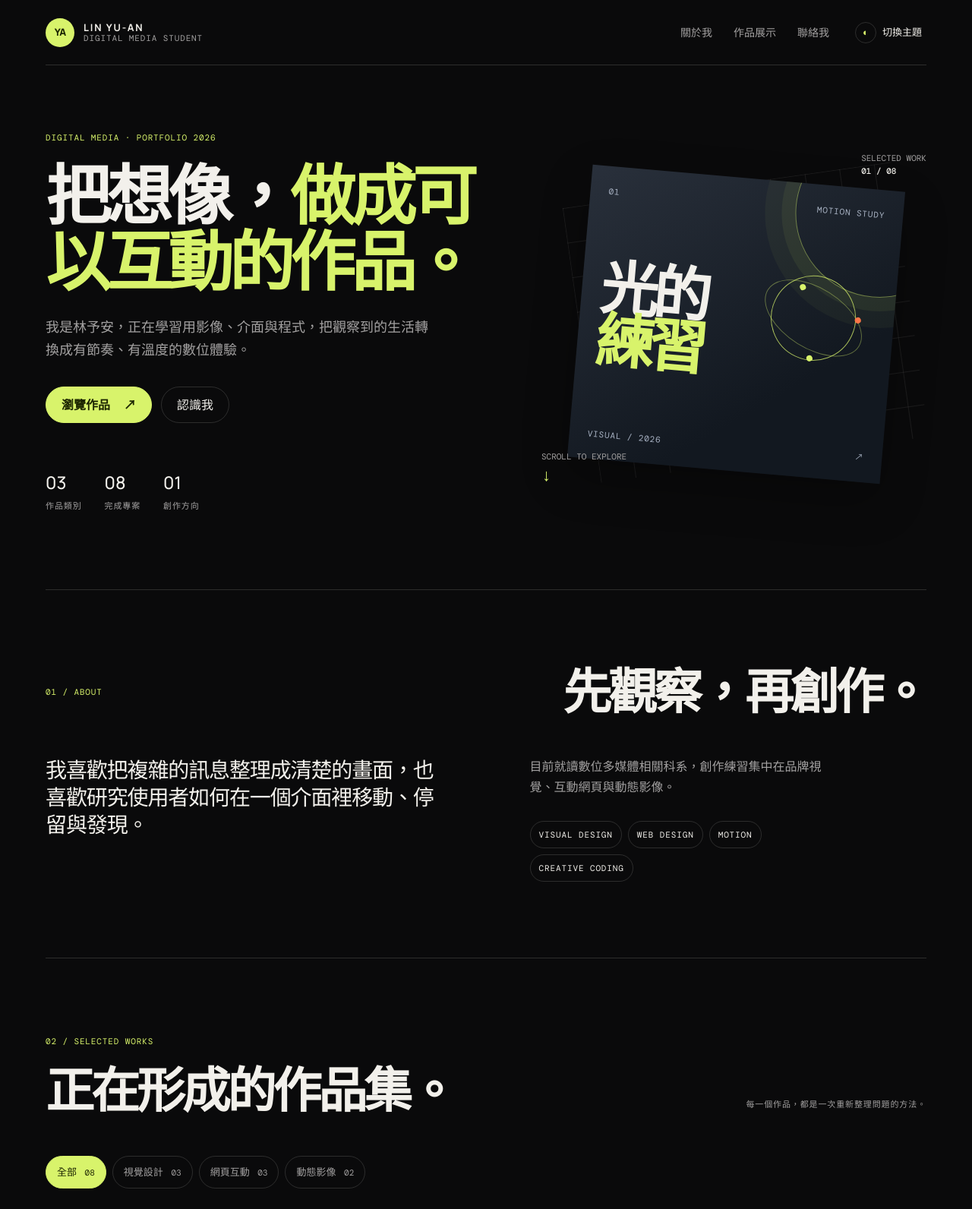
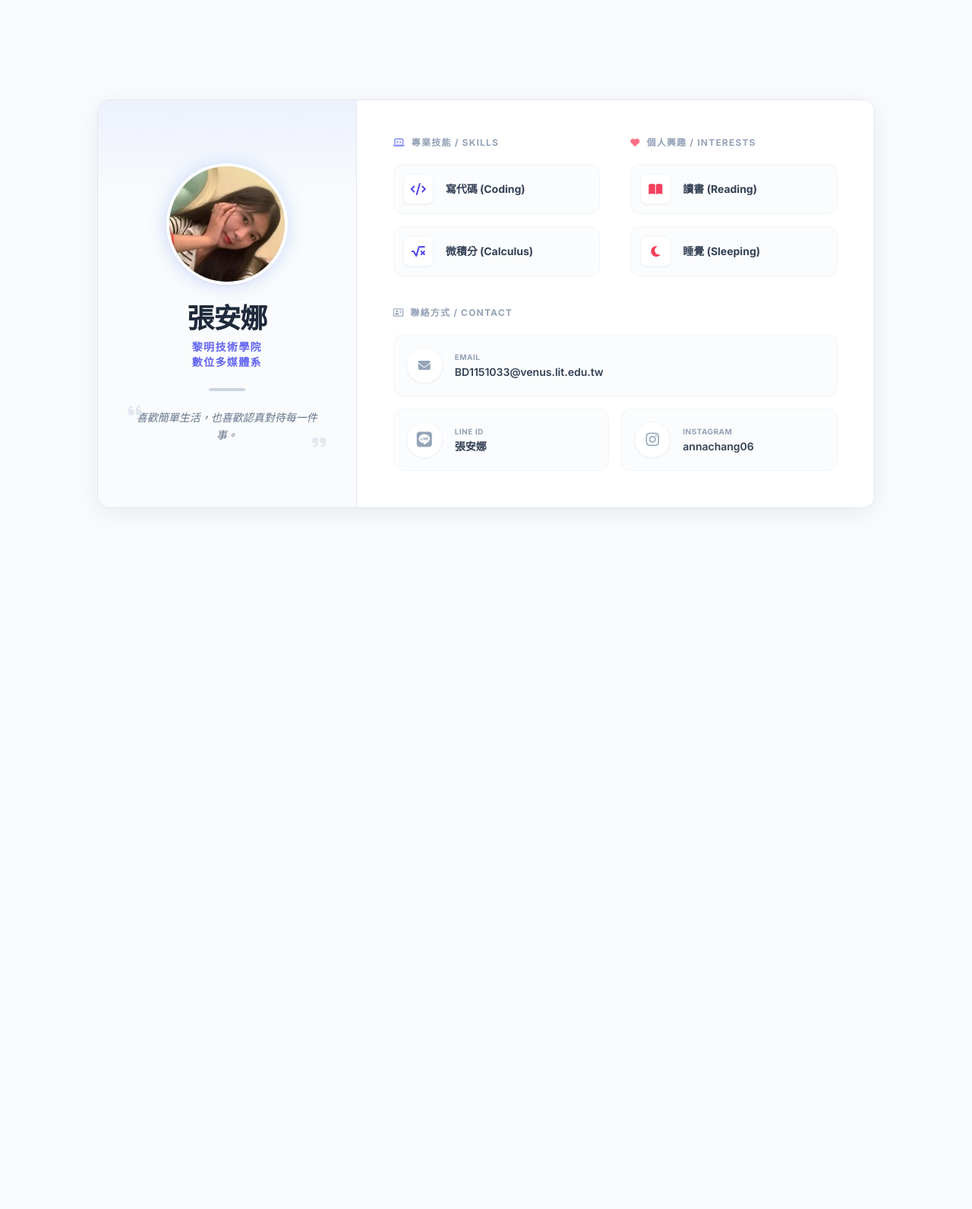
Before and after one commit to bd1151033-zhanganna/115zhanganna, a plain HTML site: page index.html in a window 1280 px wide. Shown: the top 1592 px of the page at 76% size. After the commit the page ends 800 px from the top, so only its background shows below. Drawn offline with nearby package versions, Linux system fonts and the light colour scheme.

Commit message:
Update index.html

```diff
--- a/index.html
+++ b/index.html
@@ -1,162 +1,142 @@
-<!doctype html>
-<html lang="zh-Hant" data-theme="dark">
+<!DOCTYPE html>
+<html lang="zh-TW">
 <head>
-    <meta charset="UTF-8" />
-    <meta name="viewport" content="width=device-width, initial-scale=1.0" />
-    <meta
-      name="description"
-      content="數位多媒體學生的視覺設計、互動網頁與影像作品集。"
-    />
-    <title>林予安｜數位多媒體作品集</title>
-    <link rel="stylesheet" href="styles.css" />
-    <script defer src="script.js"></script>
+    <meta charset="UTF-8">
+    <meta name="viewport" content="width=device-width, initial-scale=1.0">
+    <title>張安娜 | 個人簡歷</title>
+    <!-- 引入 Tailwind CSS -->
+    <script src="https://cdn.tailwindcss.com"></script>
+    <!-- 引入 FontAwesome 圖示庫 -->
+    <link rel="stylesheet" href="https://cdnjs.cloudflare.com/ajax/libs/font-awesome/6.4.0/css/all.min.css">
+    <style>
+        @import url('https://fonts.googleapis.com/css2?family=Inter:wght@300;400;500;600;700&display=swap');
+        body {
+            font-family: 'Inter', 'Segoe UI', Tahoma, Geneva, Verdana, sans-serif, 'Microsoft JhengHei';
+        }
+        .fade-in-up {
+            animation: fadeInUp 0.8s cubic-bezier(0.16, 1, 0.3, 1) forwards;
+            opacity: 0;
+            transform: translateY(20px);
+        }
+        @keyframes fadeInUp {
+            to {
+                opacity: 1;
+                transform: translateY(0);
+            }
+        }
+        .delay-100 { animation-delay: 100ms; }
+        .delay-200 { animation-delay: 200ms; }
+        .delay-300 { animation-delay: 300ms; }
+    </style>
 </head>
-  <body>
-    <a class="skip-link" href="#main-content">跳到主要內容</a>
+<body class="bg-slate-50 text-slate-700 min-h-screen flex items-center justify-center p-4 sm:p-8 selection:bg-indigo-100 selection:text-indigo-900">
 
-    <header class="site-header">
-      <a class="brand" href="#top" aria-label="回到首頁">
-        <span class="brand-mark">YA</span>
-        <span class="brand-copy">
-          <strong>LIN YU-AN</strong>
-          <small>Digital Media Student</small>
-        </span>
-      </a>
+    <main class="bg-white max-w-5xl w-full rounded-2xl shadow-[0_8px_30px_rgb(0,0,0,0.06)] overflow-hidden border border-slate-200 flex flex-col md:flex-row fade-in-up">
 
-      <button class="menu-toggle" type="button" aria-expanded="false" aria-controls="site-nav">
-        <span>選單</span>
-      </button>
+        <!-- 左側面板：個人形象與簡介 -->
+        <aside class="md:w-2/5 lg:w-1/3 bg-slate-50/80 p-10 border-b md:border-b-0 md:border-r border-slate-200 flex flex-col items-center justify-center text-center relative overflow-hidden">
+            <!-- 頂部微漸層背景點綴 -->
+            <div class="absolute top-0 left-0 w-full h-32 bg-gradient-to-b from-indigo-100/50 to-transparent"></div>
 
-      <nav id="site-nav" class="site-nav" aria-label="主要導覽">
-        <a href="#about">關於我</a>
-        <a href="#works">作品展示</a>
-        <a href="#contact">聯絡我</a>
-        <button id="theme-toggle" class="theme-toggle" type="button" aria-pressed="false">
-          <span class="theme-icon" aria-hidden="true">◐</span>
-          <span>切換主題</span>
-        </button>
-      </nav>
-    </header>
+            <!-- 照片區塊 (Placeholder) -->
+            <div class="relative w-40 h-40 mb-6 group z-10">
+                <div class="absolute inset-0 rounded-full bg-gradient-to-tr from-indigo-400 to-blue-300 blur-md opacity-40 group-hover:opacity-60 transition-opacity duration-300"></div>
+                <!-- 替換 src 屬性即可換成妳真實的照片 URL -->
+                <img src="jpg.jpg" alt="張安娜 照片" class="relative w-full h-full rounded-full object-cover border-4 border-white shadow-sm transition-transform duration-300 group-hover:scale-105">
+            </div>
 
-    <main id="main-content">
-      <section id="top" class="hero section-shell" aria-labelledby="hero-title">
-        <div class="hero-copy">
-          <p class="eyebrow">DIGITAL MEDIA · PORTFOLIO 2026</p>
-          <h1 id="hero-title">把想像，<span>做成可以互動的作品。</span></h1>
-          <p class="hero-lead">
-            我是林予安，正在學習用影像、介面與程式，把觀察到的生活轉換成有節奏、有溫度的數位體驗。
+            <!-- 姓名與系所 -->
+            <h1 class="text-3xl lg:text-4xl font-black text-slate-800 mb-2 tracking-tight z-10">張安娜</h1>
+            <p class="text-sm font-bold text-indigo-500 uppercase tracking-widest mb-6 z-10">
+                黎明技術學院<br>數位多媒體系
             </p>
-          <div class="hero-actions">
-            <a class="button button-primary" href="#works">瀏覽作品 <span aria-hidden="true">↗</span></a>
-            <a class="button button-quiet" href="#about">認識我</a>
+
+            <div class="w-12 h-1 bg-slate-300 rounded-full mb-6 z-10"></div>
+
+            <!-- 一句話介紹 -->
+            <div class="relative z-10 text-slate-500 italic text-sm leading-relaxed px-2">
+                <i class="fa-solid fa-quote-left text-slate-200 absolute -top-3 left-0 text-xl"></i>
+                喜歡簡單生活，也喜歡認真對待每一件事。
+                <i class="fa-solid fa-quote-right text-slate-200 absolute -bottom-3 right-0 text-xl"></i>
             </div>
-          <div class="hero-meta" aria-label="個人專長摘要">
-            <div><strong>03</strong><span>作品類別</span></div>
-            <div><strong>08</strong><span>完成專案</span></div>
-            <div><strong>01</strong><span>創作方向</span></div>
+        </aside>
+
+        <!-- 右側面板：詳細資訊 -->
+        <section class="md:w-3/5 lg:w-2/3 p-8 sm:p-12 flex flex-col justify-center bg-white">
+
+            <div class="grid grid-cols-1 sm:grid-cols-2 gap-10 mb-10">
+                <!-- 專業技能 -->
+                <div class="fade-in-up delay-100">
+                    <h3 class="text-xs font-bold text-slate-400 uppercase tracking-widest mb-5 flex items-center gap-2">
+                        <i class="fa-solid fa-laptop-code text-indigo-400"></i> 專業技能 / Skills
+                    </h3>
+                    <div class="space-y-4">
+                        <div class="flex items-center gap-4 bg-slate-50/50 hover:bg-indigo-50/50 transition-colors p-3 rounded-xl border border-slate-100">
+                            <div class="w-10 h-10 rounded-lg bg-white shadow-sm flex items-center justify-center text-indigo-600 border border-slate-100"><i class="fa-solid fa-code"></i></div>
+                            <span class="font-bold text-slate-700 text-sm">寫代碼 (Coding)</span>
+                        </div>
+                        <div class="flex items-center gap-4 bg-slate-50/50 hover:bg-indigo-50/50 transition-colors p-3 rounded-xl border border-slate-100">
+                            <div class="w-10 h-10 rounded-lg bg-white shadow-sm flex items-center justify-center text-indigo-600 border border-slate-100"><i class="fa-solid fa-square-root-variable"></i></div>
+                            <span class="font-bold text-slate-700 text-sm">微積分 (Calculus)</span>
+                        </div>
                     </div>
                 </div>
 
-        <div class="hero-visual" aria-label="作品集視覺預覽">
-          <div class="visual-grid"></div>
-          <div class="visual-note note-top">Selected work<br /><strong>01 / 08</strong></div>
-          <div class="visual-card">
-            <div class="visual-card-top"><span>01</span><span>motion study</span></div>
-            <div class="visual-orbit"><span></span><span></span><span></span></div>
-            <p>光的<br /><em>練習</em></p>
-            <div class="visual-card-bottom"><span>VISUAL / 2026</span><span>↗</span></div>
+                <!-- 個人興趣 -->
+                <div class="fade-in-up delay-200">
+                    <h3 class="text-xs font-bold text-slate-400 uppercase tracking-widest mb-5 flex items-center gap-2">
+                        <i class="fa-solid fa-heart text-rose-400"></i> 個人興趣 / Interests
+                    </h3>
+                    <div class="space-y-4">
+                        <div class="flex items-center gap-4 bg-slate-50/50 hover:bg-rose-50/50 transition-colors p-3 rounded-xl border border-slate-100">
+                            <div class="w-10 h-10 rounded-lg bg-white shadow-sm flex items-center justify-center text-rose-500 border border-slate-100"><i class="fa-solid fa-book-open"></i></div>
+                            <span class="font-bold text-slate-700 text-sm">讀書 (Reading)</span>
                         </div>
-          <div class="visual-note note-bottom">Scroll to explore<br /><span>↓</span></div>
-        </div>
-      </section>
-
-      <section id="about" class="about section-shell" aria-labelledby="about-title">
-        <div class="section-heading">
-          <p class="eyebrow">01 / ABOUT</p>
-          <h2 id="about-title">先觀察，再創作。</h2>
-        </div>
-        <div class="about-grid">
-          <p class="about-statement">
-            我喜歡把複雜的訊息整理成清楚的畫面，也喜歡研究使用者如何在一個介面裡移動、停留與發現。
-          </p>
-          <div class="about-details">
-            <p>目前就讀數位多媒體相關科系，創作練習集中在品牌視覺、互動網頁與動態影像。</p>
-            <div class="skill-list" aria-label="技能列表">
-              <span>Visual Design</span><span>Web Design</span><span>Motion</span><span>Creative Coding</span>
+                        <div class="flex items-center gap-4 bg-slate-50/50 hover:bg-rose-50/50 transition-colors p-3 rounded-xl border border-slate-100">
+                            <div class="w-10 h-10 rounded-lg bg-white shadow-sm flex items-center justify-center text-rose-500 border border-slate-100"><i class="fa-solid fa-moon"></i></div>
+                            <span class="font-bold text-slate-700 text-sm">睡覺 (Sleeping)</span>
                         </div>
                     </div>
                 </div>
+            </div>
+
+            <!-- 聯絡方式 -->
+            <div class="fade-in-up delay-300">
+                <h3 class="text-xs font-bold text-slate-400 uppercase tracking-widest mb-5 flex items-center gap-2">
+                    <i class="fa-regular fa-address-card text-slate-400"></i> 聯絡方式 / Contact
+                </h3>
+                <div class="grid grid-cols-1 lg:grid-cols-2 gap-4">
+
+                    <a href="mailto:BD1151033@venus.lit.edu.tw" class="col-span-1 lg:col-span-2 flex items-center gap-4 p-4 bg-slate-50/50 rounded-xl hover:bg-white hover:shadow-md border border-slate-100 hover:border-blue-200 transition-all group">
+                        <div class="w-12 h-12 shrink-0 rounded-full bg-white shadow-sm flex items-center justify-center text-slate-400 group-hover:text-blue-500 border border-slate-100 transition-colors"><i class="fa-solid fa-envelope"></i></div>
+                        <div class="overflow-hidden">
+                            <div class="text-[10px] font-bold text-slate-400 uppercase tracking-wider mb-0.5">Email</div>
+                            <div class="text-sm font-semibold text-slate-700 truncate">BD1151033@venus.lit.edu.tw</div>
+                        </div>
+                    </a>
+
+                    <a href="https://line.me/ti/p/~張安娜" target="_blank" class="flex items-center gap-4 p-4 bg-slate-50/50 rounded-xl hover:bg-white hover:shadow-md border border-slate-100 hover:border-green-200 transition-all group">
+                        <div class="w-12 h-12 shrink-0 rounded-full bg-white shadow-sm flex items-center justify-center text-slate-400 group-hover:text-green-500 border border-slate-100 transition-colors"><i class="fa-brands fa-line text-xl"></i></div>
+                        <div class="overflow-hidden">
+                            <div class="text-[10px] font-bold text-slate-400 uppercase tracking-wider mb-0.5">Line ID</div>
+                            <div class="text-sm font-semibold text-slate-700">張安娜</div>
+                        </div>
+                    </a>
+
+                    <a href="https://instagram.com/annachang06" target="_blank" class="flex items-center gap-4 p-4 bg-slate-50/50 rounded-xl hover:bg-white hover:shadow-md border border-slate-100 hover:border-pink-200 transition-all group">
+                        <div class="w-12 h-12 shrink-0 rounded-full bg-white shadow-sm flex items-center justify-center text-slate-400 group-hover:text-pink-500 border border-slate-100 transition-colors"><i class="fa-brands fa-instagram text-xl"></i></div>
+                        <div class="overflow-hidden">
+                            <div class="text-[10px] font-bold text-slate-400 uppercase tracking-wider mb-0.5">Instagram</div>
+                            <div class="text-sm font-semibold text-slate-700">annachang06</div>
+                        </div>
+                    </a>
+
+                </div>
+            </div>
+
         </section>
 
-      <section id="works" class="works section-shell" aria-labelledby="works-title">
-        <div class="section-heading works-heading">
-          <div>
-            <p class="eyebrow">02 / SELECTED WORKS</p>
-            <h2 id="works-title">正在形成的作品集。</h2>
-          </div>
-          <p class="section-note">每一個作品，都是一次重新整理問題的方法。</p>
-        </div>
-
-        <div class="filter-bar" role="group" aria-label="作品分類">
-          <button class="filter-button is-active" type="button" data-filter="all">全部 <span>08</span></button>
-          <button class="filter-button" type="button" data-filter="visual">視覺設計 <span>03</span></button>
-          <button class="filter-button" type="button" data-filter="web">網頁互動 <span>03</span></button>
-          <button class="filter-button" type="button" data-filter="motion">動態影像 <span>02</span></button>
-        </div>
-
-        <div class="project-grid">
-          <article class="project-card project-featured" data-category="web">
-            <div class="project-art art-lumen"><span>LUMEN</span><i></i></div>
-            <div class="project-info"><p class="project-type">WEB INTERACTION · 2026</p><h3>Lumen 光影展覽網站</h3><p>以捲動敘事與互動卡片介紹校內光影展。</p><a href="#contact" class="text-link">查看專案 <span>↗</span></a></div>
-          </article>
-          <article class="project-card" data-category="visual">
-            <div class="project-art art-tide"><span>潮汐<br />TIDE</span><i></i></div>
-            <div class="project-info"><p class="project-type">VISUAL IDENTITY · 2026</p><h3>潮汐品牌識別</h3><p>從海岸線提取節奏，轉換成一組品牌視覺。</p><a href="#contact" class="text-link">查看專案 <span>↗</span></a></div>
-          </article>
-          <article class="project-card" data-category="motion">
-            <div class="project-art art-rhythm"><span>RHYTHM<br />OF AIR</span><i></i></div>
-            <div class="project-info"><p class="project-type">MOTION STUDY · 2025</p><h3>空氣的節奏</h3><p>用形狀、速度與聲音做一段動態練習。</p><a href="#contact" class="text-link">查看專案 <span>↗</span></a></div>
-          </article>
-          <article class="project-card" data-category="visual">
-            <div class="project-art art-letter"><span>A<br />Z</span><i></i></div>
-            <div class="project-info"><p class="project-type">EDITORIAL DESIGN · 2025</p><h3>字體採集誌</h3><p>記錄城市裡容易被忽略的字體風景。</p><a href="#contact" class="text-link">查看專案 <span>↗</span></a></div>
-          </article>
-          <article class="project-card" data-category="web">
-            <div class="project-art art-orbit"><span>ORBIT<br />LAB</span><i></i></div>
-            <div class="project-info"><p class="project-type">CREATIVE CODING · 2025</p><h3>Orbit 互動實驗室</h3><p>以滑鼠移動探索軌道、速度與色彩。</p><a href="#contact" class="text-link">查看專案 <span>↗</span></a></div>
-          </article>
-          <article class="project-card" data-category="motion">
-            <div class="project-art art-frame"><span>FRAME<br />BY FRAME</span><i></i></div>
-            <div class="project-info"><p class="project-type">SHORT FILM · 2025</p><h3>一格一格的日常</h3><p>將日常片段剪輯成一封給自己的影像信。</p><a href="#contact" class="text-link">查看專案 <span>↗</span></a></div>
-          </article>
-        </div>
-        <p id="empty-state" class="empty-state" hidden>這個分類目前還在累積中，換一個分類看看。</p>
-      </section>
-
-      <section id="contact" class="contact section-shell" aria-labelledby="contact-title">
-        <div class="contact-intro">
-          <p class="eyebrow">03 / CONTACT</p>
-          <h2 id="contact-title">一起做一個<br /><span>值得被看見的作品。</span></h2>
-          <p>如果你想聊聊設計、網站或下一個合作提案，歡迎留下訊息。</p>
-          <a class="contact-email" href="mailto:hello@yuan-portfolio.example">hello@yuan-portfolio.example <span>↗</span></a>
-        </div>
-        <form id="contact-form" class="contact-form">
-          <label for="name">你的名字</label>
-          <input id="name" name="name" type="text" placeholder="例如：王小明" required />
-          <label for="email">電子郵件</label>
-          <input id="email" name="email" type="email" placeholder="you@example.com" required />
-          <label for="message">想聊聊什麼？</label>
-          <textarea id="message" name="message" rows="4" placeholder="簡單描述你的想法……" required></textarea>
-          <button class="button button-primary form-submit" type="submit">送出訊息 <span aria-hidden="true">↗</span></button>
-          <p id="form-status" class="form-status" role="status" aria-live="polite"></p>
-        </form>
-      </section>
     </main>
 
-    <footer class="site-footer section-shell">
-      <span>© <span id="year"></span> Lin Yu-An</span>
-      <span>Built with curiosity &amp; code.</span>
-      <a href="#top">回到頂端 ↑</a>
-    </footer>
 </body>
 </html>
```
Lines whose indentation alone changed are shown as unchanged.
